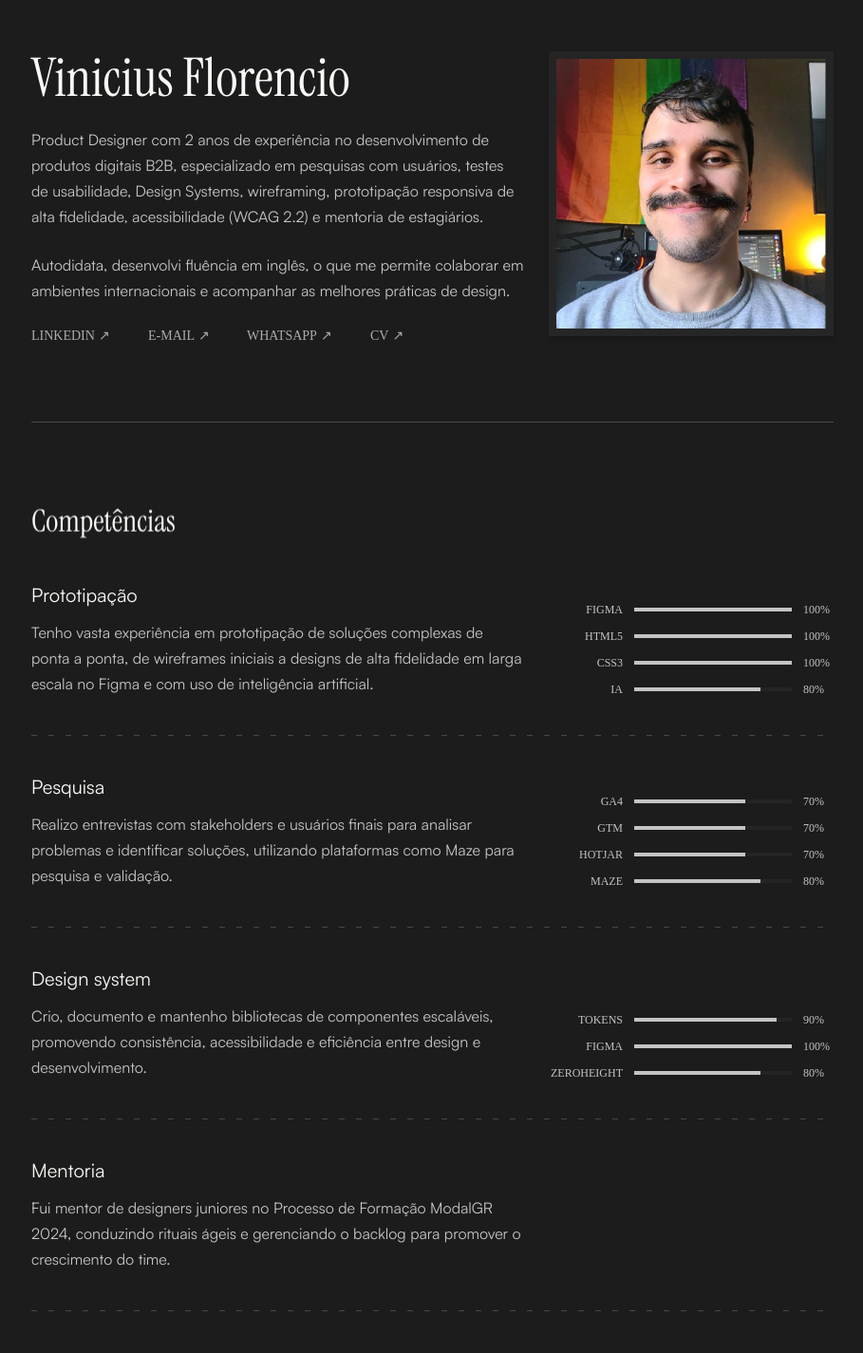
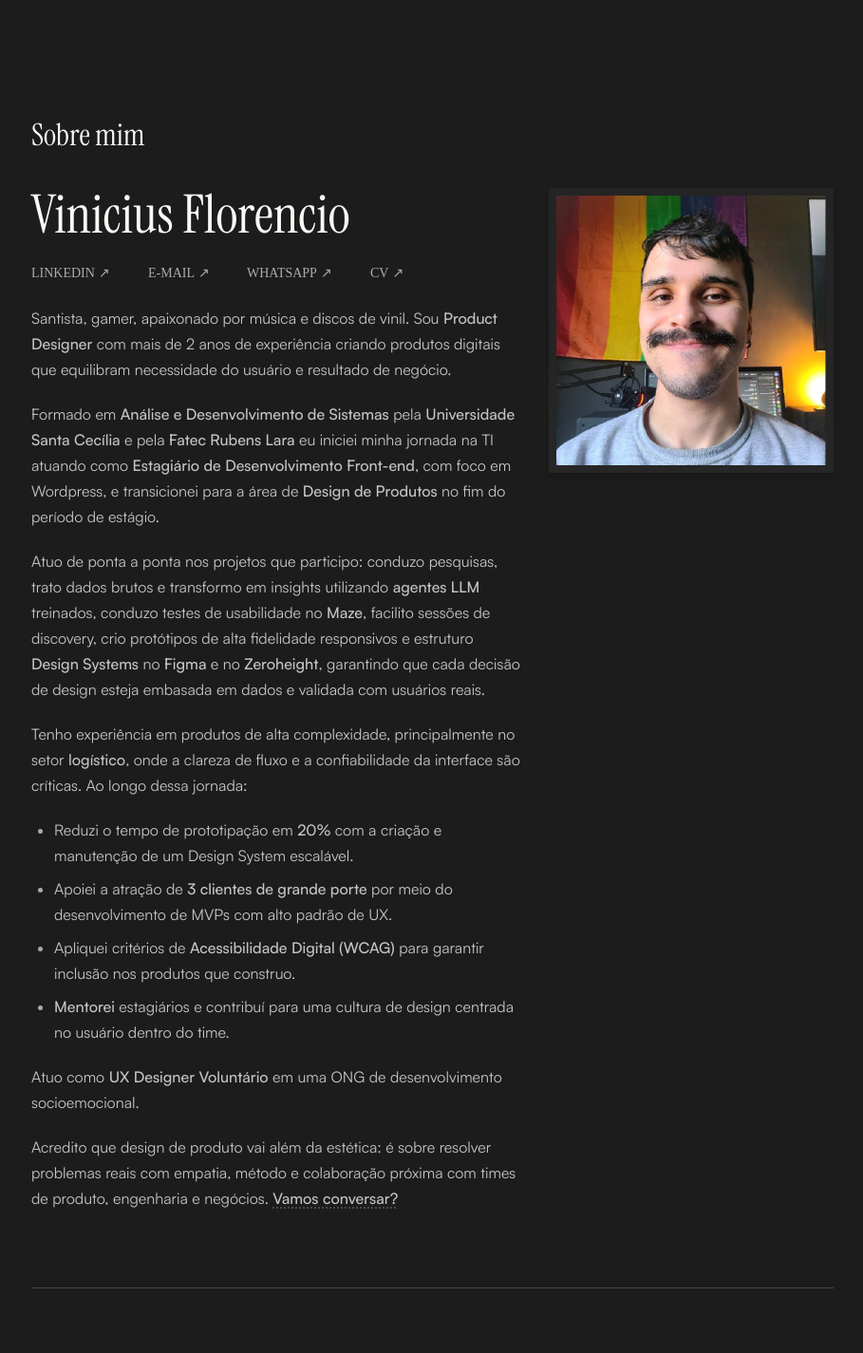
Before and after one commit to vifeflo/vifeflo.github.io, a React (Vite) app: page / in a window 1280 px wide. Shown: the part 1842-3267 px from the top of the page at 95% size, without its empty margins (293-1202 px from the left). Built offline with nearby package versions, Linux system fonts and the light colour scheme; a web font is replaced by a local one.

Commit message:
Alterações de qualidade de vida

```diff
--- a/src/app.tsx
+++ b/src/app.tsx
@@ -132,17 +132,17 @@ export default function App() {
         })
     }
 
+    // Usa o mesmo comportamento de rolagem do Navbar para alinhar a seção.
     const showAbout = () => {
         setPageView("portfolio")
         setContentView("about")
 
         window.requestAnimationFrame(() => {
             window.requestAnimationFrame(() => {
-                const target = document.getElementById("sobre")
-
-                if (target) {
-                    scrollToTarget(target, -120)
-                }
+                document.getElementById("sobre")?.scrollIntoView({
+                    behavior: "smooth",
+                    block: "start",
+                })
             })
         })
     }
--- a/src/pages/home.tsx
+++ b/src/pages/home.tsx
@@ -22,6 +22,10 @@ type ContentView = "projects" | "about"
 const homeSections = [
   { id: "projetos", label: "PROJETOS" },
   { id: "sobre", label: "SOBRE MIM" },
+  { id: "competencias", label: "COMPETÊNCIAS" },
+  { id: "experiencia", label: "EXPERIÊNCIA" },
+  { id: "educacao", label: "EDUCAÇÃO" },
+  { id: "certificacoes", label: "CERTIFICAÇÕES" },
 ]
 
 const projects: Project[] = [
@@ -286,30 +290,19 @@ function AboutContent({
       onPointerLeave={onPortraitPointerLeave}
     >
       {/* Apresentação */}
-      <section className="grid grid-cols-8 gap-6 max-md:flex max-md:flex-col-reverse">
+      <section
+        id="apresentacao"
+        className="scroll-mt-32 grid grid-cols-8 gap-6 max-md:flex max-md:flex-col-reverse"
+      >
         <div className="col-span-5 flex flex-col gap-6">
           <h2 className="about-reveal scroll-reveal font-['Instrument_Serif'] text-[56px] leading-none text-[#faf9f6] max-md:text-5xl">
             Vinicius Florencio
           </h2>
 
-          <p className="about-reveal scroll-reveal 	font-['Satoshi_Variable'] font-normal text-base leading-[27px]">
-            Product Designer com 2 anos de experiência no desenvolvimento de
-            produtos digitais B2B, especializado em pesquisas com usuários,
-            testes de usabilidade, Design Systems, wireframing, prototipação
-            responsiva de alta fidelidade, acessibilidade (WCAG 2.2) e mentoria
-            de estagiários.
-          </p>
-
-          <p className="about-reveal scroll-reveal 	font-['Satoshi_Variable'] font-normal text-base leading-[27px]">
-            Autodidata, desenvolvi fluência em inglês, o que me permite
-            colaborar em ambientes internacionais e acompanhar as melhores
-            práticas de design.
-          </p>
-
-          <div className="flex flex-wrap gap-10">
+          <div className="flex flex-wrap items-center gap-x-10 gap-y-3 max-sm:gap-x-6">
             <ArrowLink
               className="about-reveal scroll-reveal"
-              href="https://www.linkedin.com"
+              href="https://www.linkedin.com/in/viniciusferreiraflorencio/"
             >
               LINKEDIN
             </ArrowLink>
@@ -328,9 +321,93 @@ function AboutContent({
               WHATSAPP
             </ArrowLink>
 
-            <ArrowLink className="about-reveal scroll-reveal" href="#cv">
+            <ArrowLink
+              className="about-reveal scroll-reveal"
+              href="https://1drv.ms/b/c/36d9a1f2622bc4f7/IQB-hqoOwoHYSr-GSILMZvxRAe68qrWIetjkFI3rP3nDdCU?e=jHMXmm"
+            >
               CV
             </ArrowLink>
+          </div>
+
+          <div className="flex flex-col gap-5 font-['Satoshi_Variable'] text-base font-normal leading-[27px]">
+            <p className="about-reveal scroll-reveal">
+              Santista, gamer, apaixonado por música e discos de vinil. Sou <span className="font-medium">Product Designer</span> com
+              mais de 2 anos de experiência criando produtos digitais que
+              equilibram necessidade do usuário e resultado de negócio.
+            </p>
+
+            <p className="about-reveal scroll-reveal">
+              Formado em <span className="font-medium">Análise e Desenvolvimento de Sistemas</span> pela <span className="font-medium">Universidade Santa Cecília</span> e pela <span className="font-medium">Fatec Rubens Lara</span> eu iniciei
+              minha jornada na TI atuando como <span className="font-medium">Estagiário de Desenvolvimento Front-end</span>, com foco em Wordpress, e transicionei para a área de <span className="font-medium">Design de Produtos</span> no fim do período de estágio.
+            </p>
+
+            <p className="about-reveal scroll-reveal">
+              Atuo de ponta a ponta nos projetos que participo: conduzo
+              pesquisas, trato dados brutos e transformo em insights utilizando{" "}
+              <span className="font-medium">agentes LLM</span> treinados,
+              conduzo testes de usabilidade no{" "}
+              <span className="font-medium">Maze</span>, facilito sessões de
+              discovery, crio protótipos de alta fidelidade responsivos e
+              estruturo <span className="font-medium">Design Systems</span> no{" "}
+              <span className="font-medium">Figma</span> e no{" "}
+              <span className="font-medium">Zeroheight</span>, garantindo que
+              cada decisão de design esteja embasada em dados e validada com
+              usuários reais.
+            </p>
+
+            <p className="about-reveal scroll-reveal">
+              Tenho experiência em produtos de alta complexidade,
+              principalmente no setor{" "}
+              <span className="font-medium">logístico</span>, onde a clareza de
+              fluxo e a confiabilidade da interface são críticas. Ao longo
+              dessa jornada:
+            </p>
+
+            <ul className="list-outside list-disc space-y-2 pl-6 marker:text-[#ababab]">
+              <li className="about-reveal scroll-reveal">
+                Reduzi o tempo de prototipação em{" "}
+                <span className="font-medium">20%</span> com a criação e
+                manutenção de um Design System escalável.
+              </li>
+
+              <li className="about-reveal scroll-reveal">
+                Apoiei a atração de{" "}
+                <span className="font-medium">3 clientes de grande porte</span>{" "}
+                por meio do desenvolvimento de MVPs com alto padrão de UX.
+              </li>
+
+              <li className="about-reveal scroll-reveal">
+                Apliquei critérios de{" "}
+                <span className="font-medium">
+                  Acessibilidade Digital (WCAG)
+                </span>{" "}
+                para garantir inclusão nos produtos que construo.
+              </li>
+
+              <li className="about-reveal scroll-reveal">
+                <span className="font-medium">Mentorei</span> estagiários e
+                contribuí para uma cultura de design centrada no usuário dentro
+                do time.
+              </li>
+            </ul>
+
+            <p className="about-reveal scroll-reveal">
+              Atuo como{" "}
+              <span className="font-medium">UX Designer Voluntário</span> em
+              uma ONG de desenvolvimento socioemocional.
+            </p>
+
+            <p className="about-reveal scroll-reveal">
+              Acredito que design de produto vai além da estética: é sobre
+              resolver problemas reais com empatia, método e colaboração
+              próxima com times de produto, engenharia e negócios.{" "}
+              <a
+                href="mailto:viniciusferreiraflorencio@live.com"
+                className="font-medium underline decoration-dotted decoration-[#ababab]/40 underline-offset-4 transition-colors hover:text-white hover:decoration-white focus-visible:outline-2 focus-visible:outline-offset-4 focus-visible:outline-[#faf9f6]"
+              >
+                Vamos conversar?
+              </a>
+            </p>
           </div>
         </div>
 
@@ -355,7 +432,10 @@ function AboutContent({
       <Divider />
 
       {/* Competências, ferramentas e idiomas */}
-      <section className="flex flex-col gap-10">
+      <section
+        id="competencias"
+        className="scroll-mt-32 flex flex-col gap-10"
+      >
         <h2 className="about-reveal scroll-reveal font-['Instrument_Serif'] text-[32px] text-[#faf9f6]">
           Competências
         </h2>
@@ -367,11 +447,11 @@ function AboutContent({
 
               <article className="grid grid-cols-8 gap-6 py-10 first:pt-0 last:pb-0 max-md:flex max-md:flex-col">
                 <div className="col-span-5 flex flex-col gap-3">
-                  <h3 className="about-reveal scroll-reveal 	font-['Satoshi_Variable'] font-normal text-xl text-[#faf9f6]">
+                  <h3 className="about-reveal scroll-reveal font-['Satoshi_Variable'] font-normal text-xl text-[#faf9f6]">
                     {skill.title}
                   </h3>
 
-                  <p className="about-reveal scroll-reveal 	font-['Satoshi_Variable'] font-normal text-base leading-[27px]">
+                  <p className="about-reveal scroll-reveal font-['Satoshi_Variable'] font-normal text-base leading-[27px]">
                     {skill.text}
                   </p>
                 </div>
@@ -499,7 +579,10 @@ function AboutContent({
       <DashedDivider />
 
       {/* Experiência */}
-      <section className="flex flex-col gap-10">
+      <section
+        id="experiencia"
+        className="scroll-mt-32 flex flex-col gap-10"
+      >
         <h2 className="about-reveal scroll-reveal font-['Instrument_Serif'] text-[32px] text-[#faf9f6]">
           Experiência
         </h2>
@@ -550,7 +633,10 @@ function AboutContent({
       <DashedDivider />
 
       {/* Educação */}
-      <section className="flex flex-col gap-10">
+      <section
+        id="educacao"
+        className="scroll-mt-32 flex flex-col gap-10"
+      >
         <h2 className="about-reveal scroll-reveal font-['Instrument_Serif'] text-[32px] text-[#faf9f6]">
           Educação
         </h2>
@@ -579,7 +665,10 @@ function AboutContent({
       <DashedDivider />
 
       {/* Certificações */}
-      <section className="flex flex-col gap-6">
+      <section
+        id="certificacoes"
+        className="scroll-mt-32 flex flex-col gap-6"
+      >
         <h2 className="about-reveal scroll-reveal font-['Instrument_Serif'] text-[32px] text-[#faf9f6]">
           Certificações
         </h2>
@@ -691,7 +780,6 @@ export default function Home({
         return
       }
 
-      // O footer recebe a mesma classe de animação dos demais itens.
       if (
         element.closest("#contatos") &&
         !element.matches(".scroll-reveal, .case-reveal, .skill-reveal")
@@ -738,8 +826,7 @@ export default function Home({
     }
   }, [])
 
-  // Exibe SEÇÕES somente depois que a hero inteira sair da tela.
-  // Também atualiza a seção ativa e detecta a chegada ao rodapé.
+  // Atualiza a navegação conforme a seção visível e a posição do rodapé.
   useEffect(() => {
     const updateNavigation = () => {
       const hero = heroSectionRef.current
@@ -893,7 +980,7 @@ export default function Home({
               </h1>
 
               <p
-                className="home-fade-item hero-description fade-in 	font-['Satoshi_Variable'] font-normal text-xl leading-[27px] text-[#c4c4c4] max-sm:text-lg max-sm:leading-6"
+                className="home-fade-item hero-description fade-in font-['Satoshi_Variable'] text-xl leading-[27px] font-normal text-[#c4c4c4] max-sm:text-lg max-sm:leading-6"
                 style={{ animationDelay: "640ms" }}
               >
                 Product Designer Jr., analista de sistemas, santista e
@@ -906,10 +993,18 @@ export default function Home({
               className="home-fade-item hero-links fade-in flex items-center gap-10 max-sm:flex-wrap max-sm:gap-x-6 max-sm:gap-y-3"
               style={{ animationDelay: "780ms" }}
             >
-              <ArrowLink href="https://www.linkedin.com/in/viniciusferreiraflorencio/">LINKEDIN</ArrowLink>
-              <ArrowLink href="mailto:viniciusferreiraflorencio@live.com">E-MAIL</ArrowLink>
-              <ArrowLink href="https://wa.me/5513992024705">WHATSAPP</ArrowLink>
-              <ArrowLink href="https://1drv.ms/b/c/36d9a1f2622bc4f7/IQB-hqoOwoHYSr-GSILMZvxRAe68qrWIetjkFI3rP3nDdCU?e=jHMXmm">CV</ArrowLink>
+              <ArrowLink href="https://www.linkedin.com/in/viniciusferreiraflorencio/">
+                LINKEDIN
+              </ArrowLink>
+              <ArrowLink href="mailto:viniciusferreiraflorencio@live.com">
+                E-MAIL
+              </ArrowLink>
+              <ArrowLink href="https://wa.me/5513992024705">
+                WHATSAPP
+              </ArrowLink>
+              <ArrowLink href="https://1drv.ms/b/c/36d9a1f2622bc4f7/IQB-hqoOwoHYSr-GSILMZvxRAe68qrWIetjkFI3rP3nDdCU?e=jHMXmm">
+                CV
+              </ArrowLink>
             </div>
           </div>
 
@@ -961,10 +1056,13 @@ export default function Home({
         />
 
         <div className="relative col-start-4 col-end-12 row-start-1 max-md:col-start-2">
-          <div
-            id="projetos"
-            className="scroll-mt-32 grid grid-cols-2 gap-6 max-md:grid-cols-1"
-          >
+          {/* Projetos */}
+          <section id="projetos" className="scroll-mt-32">
+            <h2 className="about-reveal scroll-reveal mb-10 font-['Instrument_Serif'] text-[32px] leading-none text-[#faf9f6] max-md:mb-8 max-md:text-4xl">
+              Projetos
+            </h2>
+
+            <div className="grid grid-cols-2 gap-6 max-md:grid-cols-1">
               {projects.map((project, index) => (
                 <Card
                   key={project.id}
@@ -981,15 +1079,21 @@ export default function Home({
                 />
               ))}
             </div>
+          </section>
 
           <div className="my-32 max-md:my-24">
             <Divider />
           </div>
 
+          {/* Sobre mim */}
           <section
             id="sobre"
-            className="scroll-mt-32 bg-[#1c1c1c] 	font-['Satoshi_Variable'] font-normal text-[#c4c4c4]"
+            className="scroll-mt-32 bg-[#1c1c1c] font-['Satoshi_Variable'] font-normal text-[#c4c4c4]"
           >
+            <h2 className="about-reveal scroll-reveal mb-10 font-['Instrument_Serif'] text-[32px] leading-none text-[#faf9f6] max-md:mb-8 max-md:text-4xl">
+              Sobre mim
+            </h2>
+
             <AboutContent
               portraitRef={aboutPortraitRef}
               onPortraitPointerMove={moveAboutPortrait}
```
Also changed, not shown: src/components/header.tsx (+10 -5 lines), src/pages/movecta.tsx (+30 -23 lines), public/assets/1fe14.png, 5 other files (tests, documents, lock files or other folders). Lines whose indentation alone changed are shown as unchanged.
